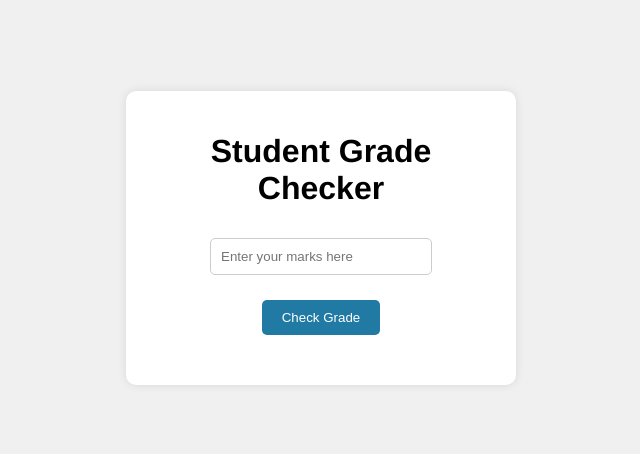
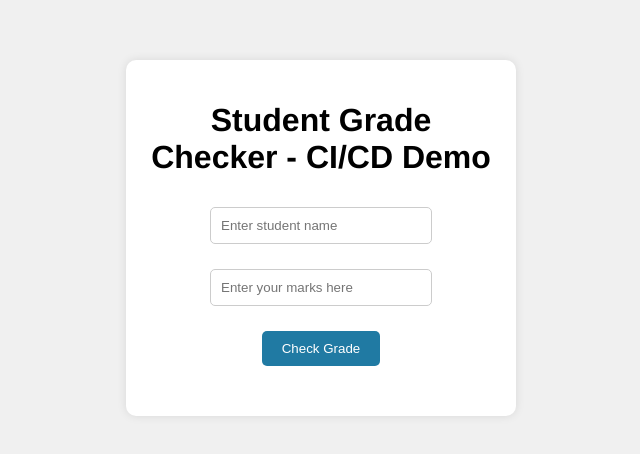
Before and after one commit to enriquecabral/Student-Grade-Checker, a website: page index.html in a window 1280 px wide. Shown: the part 170-624 px from the top of the page, without its empty margins (319-959 px from the left). Drawn offline with Linux system fonts and the light colour scheme.

Commit message:
resolve index.html merge conflict

```diff
--- a/index.html
+++ b/index.html
@@ -8,8 +8,8 @@
 
 <body>
     <div class="container">
-        <h1>Student Grade Checker</h1>
-
+        <h1>Student Grade Checker - CI/CD Demo</h1>
+        <input type="text" id="studentName" placeholder="Enter student name">
         <input type="number" id="marks" placeholder="Enter your marks here" min="0" max="100">
         <button onclick="checkGrade()">Check Grade</button>
         <h3 id="result"></h3>
```
